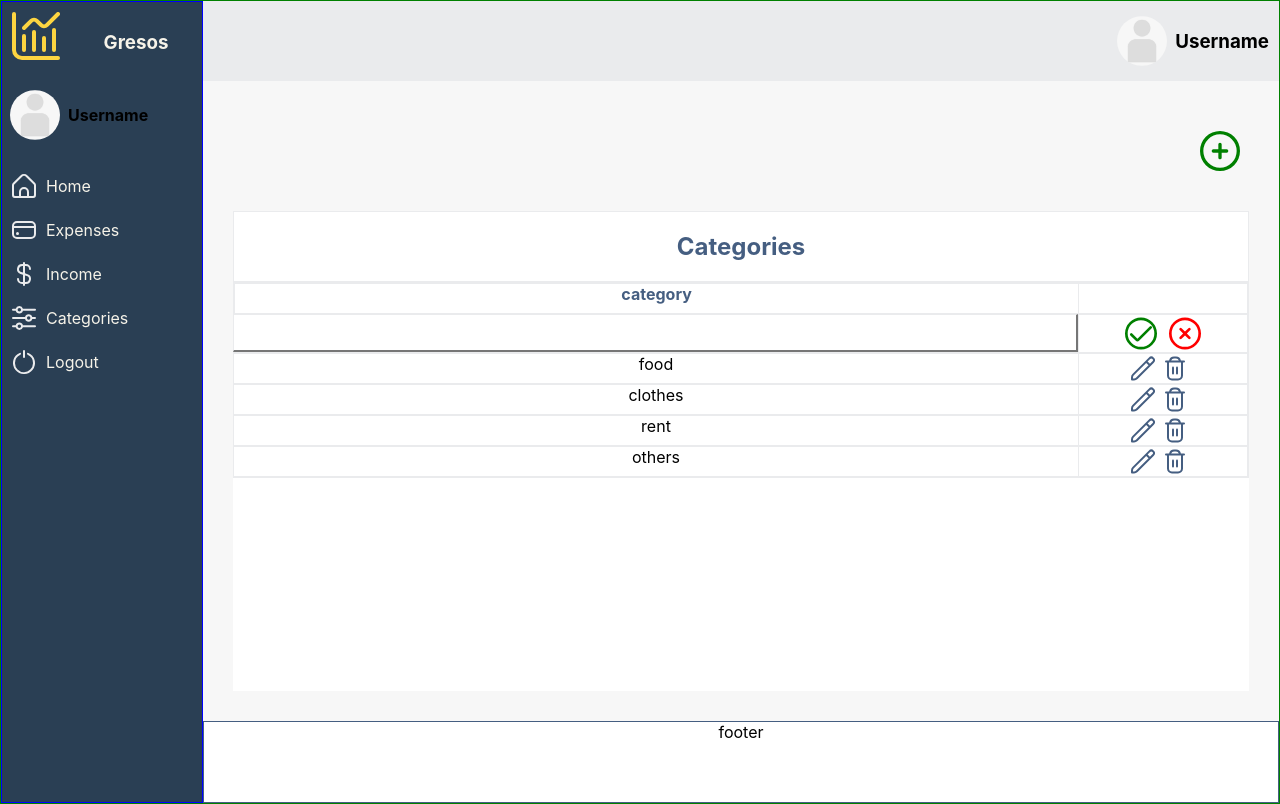
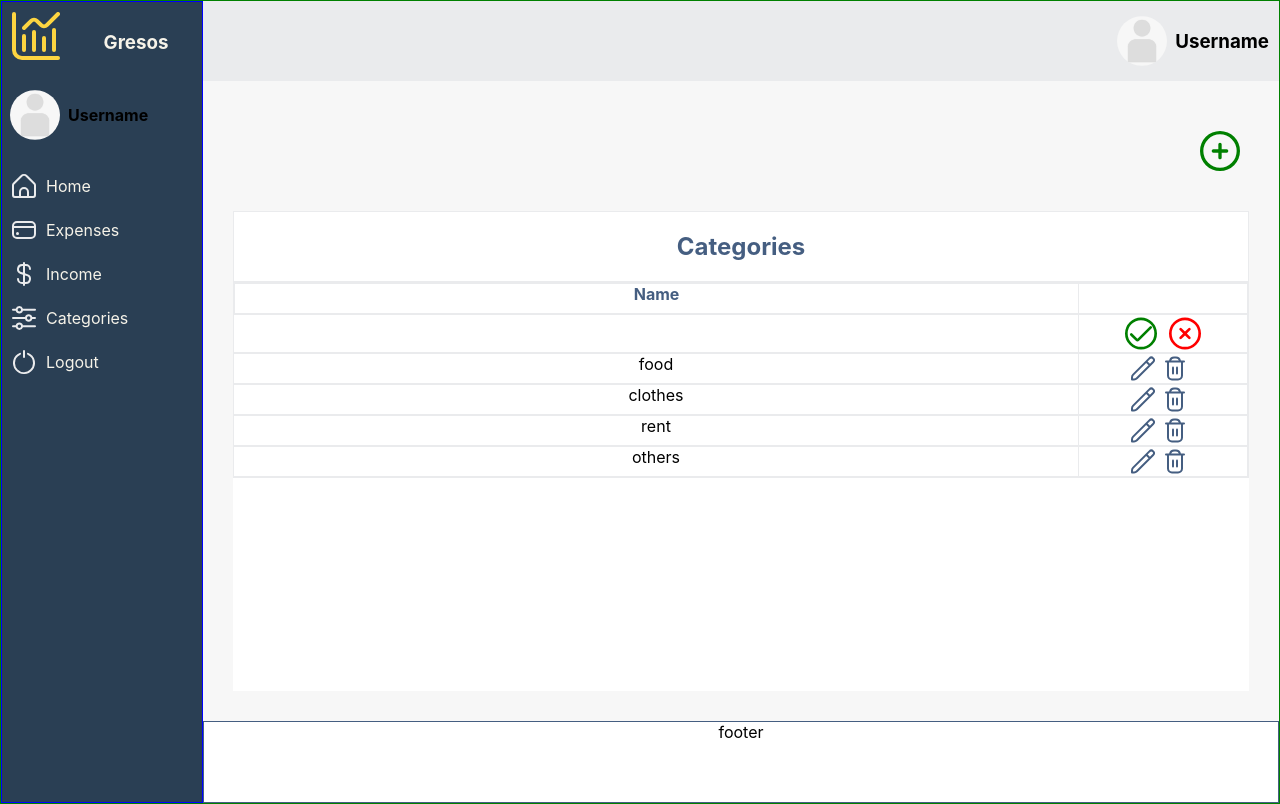
Before and after one commit to JonatanGarbuyo/gresos, a React (Create React App) app: page /categories in a window 1280 px wide. Both pictures are taken after a click on the icon 1220 px from the left and 151 px from the top of the page. Built offline with nearby package versions, Linux system fonts and the light colour scheme.

Commit message:
add formik and yup for  new category form

```diff
--- a/src/forms/newCategoryForm.js
+++ b/src/forms/newCategoryForm.js
@@ -1,30 +1,54 @@
+import { Formik, Form, Field, ErrorMessage } from "formik";
+import * as Yup from "yup";
+
 import IconCheckCircle from "../icons/iconCheckCircle";
 import IconCrossCircle from "../icons/iconCrossCircle";
 
+const validationSchema = Yup.object().shape({
+  name: Yup.string().required().min(3).max(24).label("Name"),
+});
+
 export default function NewCategoryForm({ setShowForm, ...props }) {
   return (
-    <form {...props}>
-      <input
-        type="text"
-        name="category"
-        // onChange=""
-        // value=""
-        className="cell"
-      ></input>
-      <div className="cell">
-        <button type="submit" className="form_input_button">
-          <IconCheckCircle height="100%" width="2rem" fill="green" />
-        </button>
+    <Formik
+      initialValues={{ name: "" }}
+      validationSchema={validationSchema}
+      onSubmit={(values, { setSubmitting }) => {
+        setTimeout(() => {
+          alert(JSON.stringify(values, null, 2));
+          setSubmitting(false);
+        }, 400);
+      }}
+    >
+      {({ values, errors, touched, isSubmitting, resetForm }) => (
+        <Form {...props}>
+          <div className="cell form_cell">
+            <Field className="form_input" type="text" name="name" />
+            {errors.name && touched.name && errors.name}
+          </div>
 
-        <button type="reset" className="form_input_button">
-          <IconCrossCircle
-            height="100%"
-            width="2rem"
-            fill="red"
-            onClick={() => setShowForm(false)}
-          />
-        </button>
-      </div>
-    </form>
+          <div className="cell form_cell">
+            <button
+              type="submit"
+              disabled={isSubmitting}
+              className="form_input_button"
+            >
+              <IconCheckCircle height="100%" width="2rem" fill="green" />
+            </button>
+
+            <button
+              type="reset"
+              onClick={() => {
+                resetForm();
+                setShowForm(false);
+              }}
+              className="form_input_button"
+            >
+              <IconCrossCircle height="100%" width="2rem" fill="red" />
+            </button>
+          </div>
+        </Form>
+      )}
+    </Formik>
   );
 }
--- a/src/pages/categories.js
+++ b/src/pages/categories.js
@@ -39,7 +39,7 @@ export default function Categories() {
         <h2 className="resume_title">Categories</h2>
         <ul className="detail detail_container">
           <div className="detail cell_header detail_row_category">
-            <li className="cell ">category</li>
+            <li className="cell ">Name</li>
             <li className="cell "></li>
           </div>
 
--- a/src/pages/styles.css
+++ b/src/pages/styles.css
@@ -95,7 +95,7 @@
 .form_input {
   border-style: none;
   height: 2rem;
-  width: 90%;
+  width: 98%;
 }
 .form_input_button{
   border: none;
```
